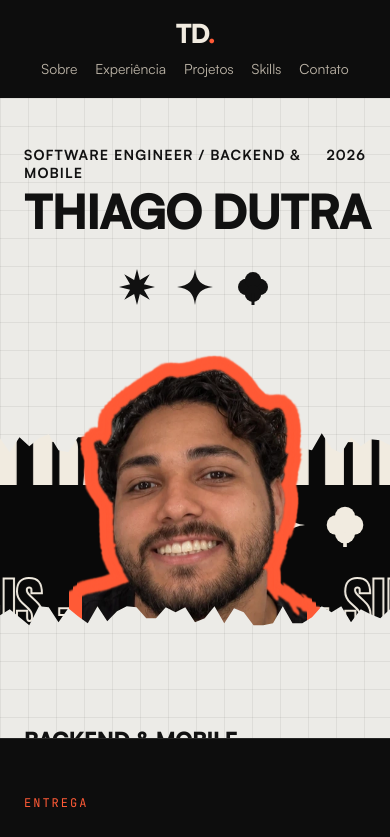
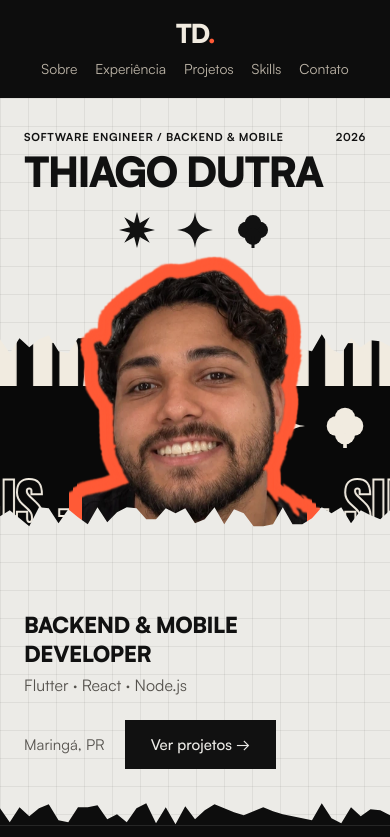
Before and after one commit to dutrathiagodev/portifolio, a Next.js app: page / in a window 390 px wide. Shown: the top 837 px of the page. Built offline with nearby package versions, Linux system fonts and the light colour scheme; no server answers.

Commit message:
fix(mobile): corrige altura do hero, título e espaçamentos do cartaz em telas pequenas

```diff
--- a/src/app/globals.css
+++ b/src/app/globals.css
@@ -349,7 +349,7 @@ ul {
 .hero-title {
   margin-top: 8px;
   font-weight: 900;
-  font-size: clamp(48px, 10.6vw, 168px);
+  font-size: clamp(36px, 10.6vw, 168px);
   line-height: 0.9;
   letter-spacing: -0.045em;
   text-transform: uppercase;
@@ -1370,12 +1370,42 @@ a.row:hover .row-go {
     gap: 10px 18px;
   }
 
-  .hero {
-    height: 640px;
+  .hero-caps {
+    font-size: 11px;
+    letter-spacing: 0.06em;
   }
 
-  .hero-foot {
-    bottom: 32px;
+  .hero-paper-top {
+    padding: 32px 0 108px;
+  }
+
+  .hero-glyphs {
+    margin-top: 22px;
+  }
+
+  .hero-paper-bottom {
+    padding: 104px 0 56px;
+  }
+
+  .hero-foot-row {
+    flex-direction: column;
+    align-items: flex-start;
+  }
+
+  .poster-paper {
+    padding: 32px 0 96px;
+  }
+
+  .page .poster-title {
+    font-size: 11.5vw;
+  }
+
+  .poster-tagline {
+    margin-top: 20px;
+  }
+
+  .poster-band {
+    padding-top: 56px;
   }
 
   .about-grid,
```
